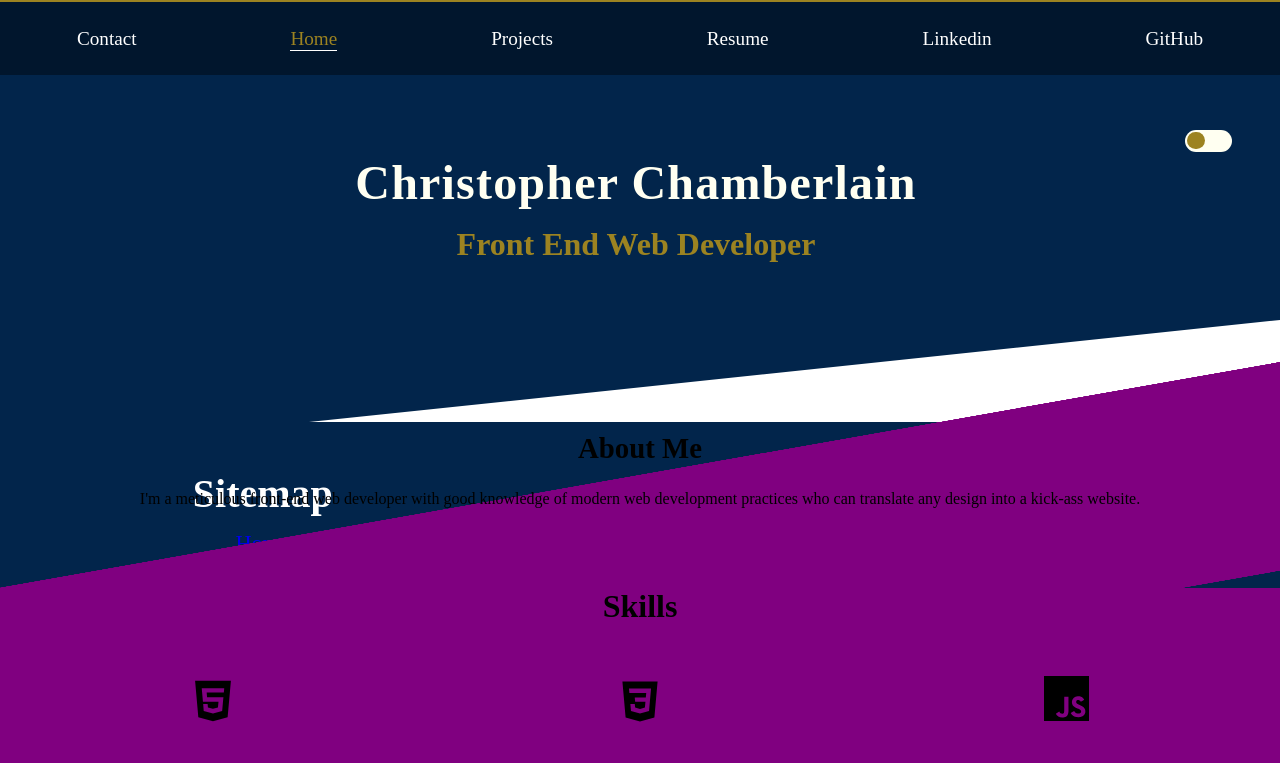
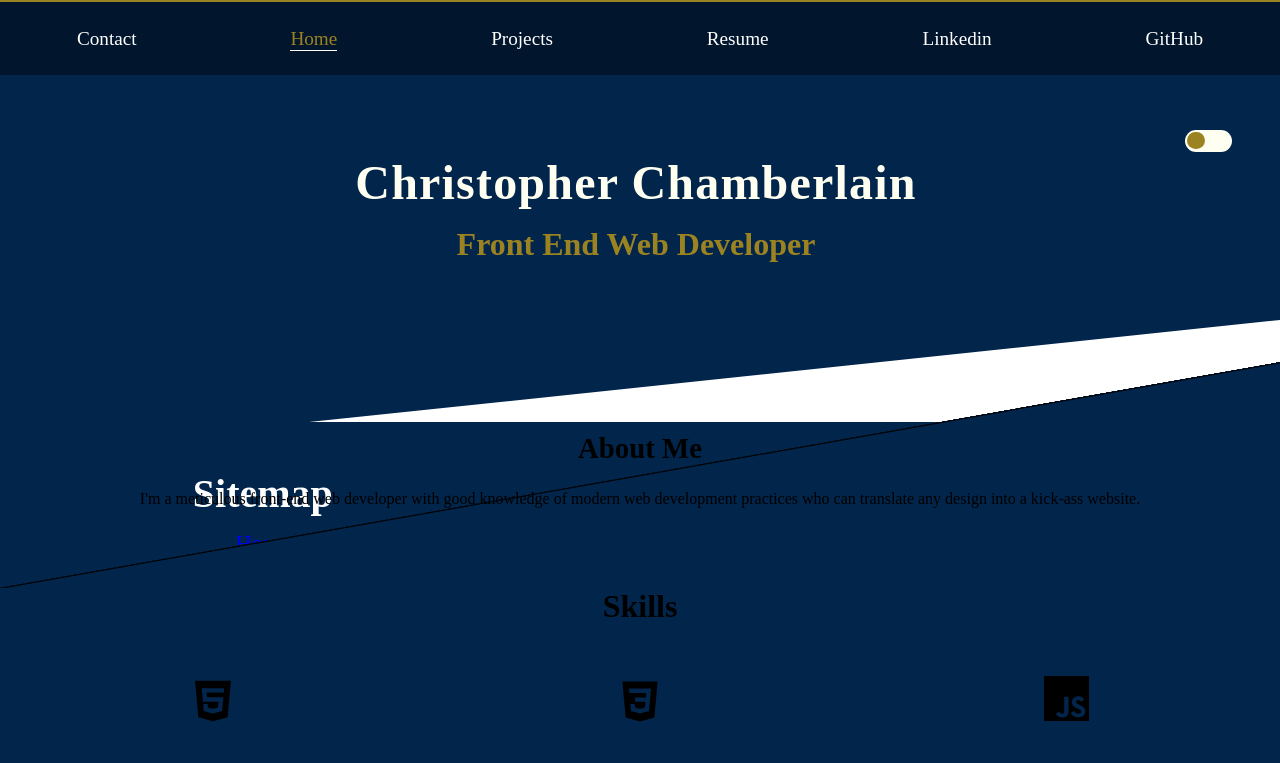
Before and after one commit to AkaraTawng/portfolio-mf-v2, a React (Create React App) app: page / in a window 1280 px wide. Shown: the top 763 px of the page. Built offline with nearby package versions, Linux system fonts and the light colour scheme.

Commit message:
add ::after skew element to skills section. set bg color to primary

```diff
--- a/src/main.css
+++ b/src/main.css
@@ -415,14 +415,14 @@
 }
 
 #skills-section {
-  background-color: purple;
+  background-color: #02254b;
   height: 13rem;
   position: relative;
 }
 #skills-section ::before {
   content: "";
   position: absolute;
-  background-color: purple;
+  background-color: #02254b;
   top: 0;
   left: 0;
   height: 100%;
@@ -430,6 +430,20 @@
   transform-origin: top left;
   transform: skewY(-10deg);
   z-index: -1;
+  border-top: 1px solid black;
+}
+#skills-section ::after {
+  position: absolute;
+  content: "";
+  width: 100%;
+  height: 100%;
+  top: 0;
+  left: 0;
+  background-color: #02254b;
+  transform-origin: bottom right;
+  transform: skewY(-10deg);
+  z-index: -1;
+  border-bottom: 1px solid black;
 }
 #skills-section h2 {
   font-size: 2rem;
--- a/src/scss/layout/_home.scss
+++ b/src/scss/layout/_home.scss
@@ -17,14 +17,14 @@
 }
 
 #skills-section {
-    background-color: purple;
+    background-color: map-get($colors, "primary");
     height: 13rem;
     position: relative;
 
     ::before {
         content: "";
         position: absolute;
-        background-color: purple;
+        background-color: map-get($colors, "primary");
         top: 0;
         left: 0;
         height: 100%;
@@ -32,6 +32,21 @@
         transform-origin: top left;
         transform: skewY(-10deg);
         z-index: -1;
+        border-top: 1px solid black;
+    }
+
+    ::after{
+        position: absolute;
+        content: '';
+        width: 100%;
+        height: 100%;
+        top: 0;
+        left: 0;
+        background-color: map-get($colors, "primary");
+        transform-origin: bottom right;
+        transform: skewY(-10deg);
+        z-index: -1;
+        border-bottom: 1px solid black;
     }
 
     h2 {
```
Also changed, not shown: 1 other file (tests, documents, lock files or other folders).
